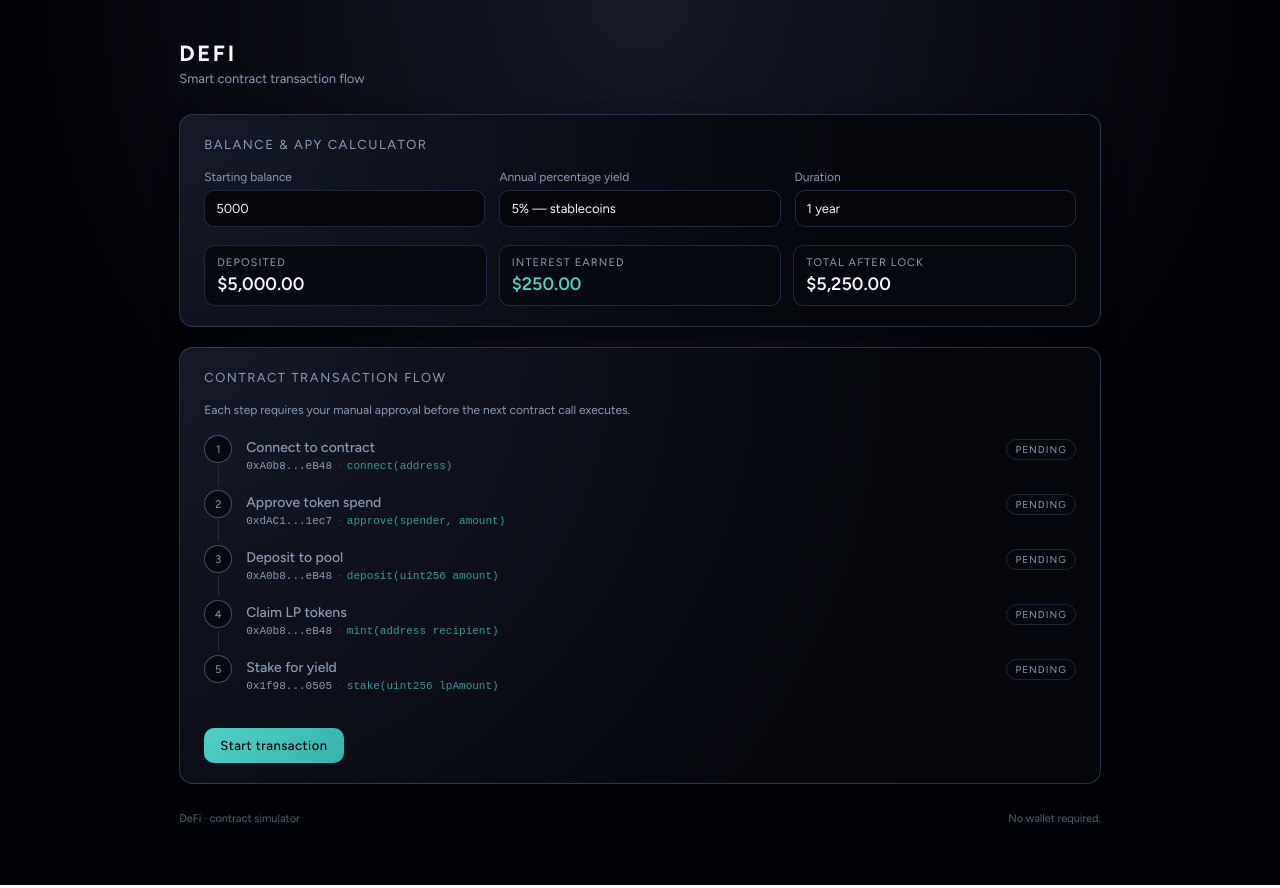
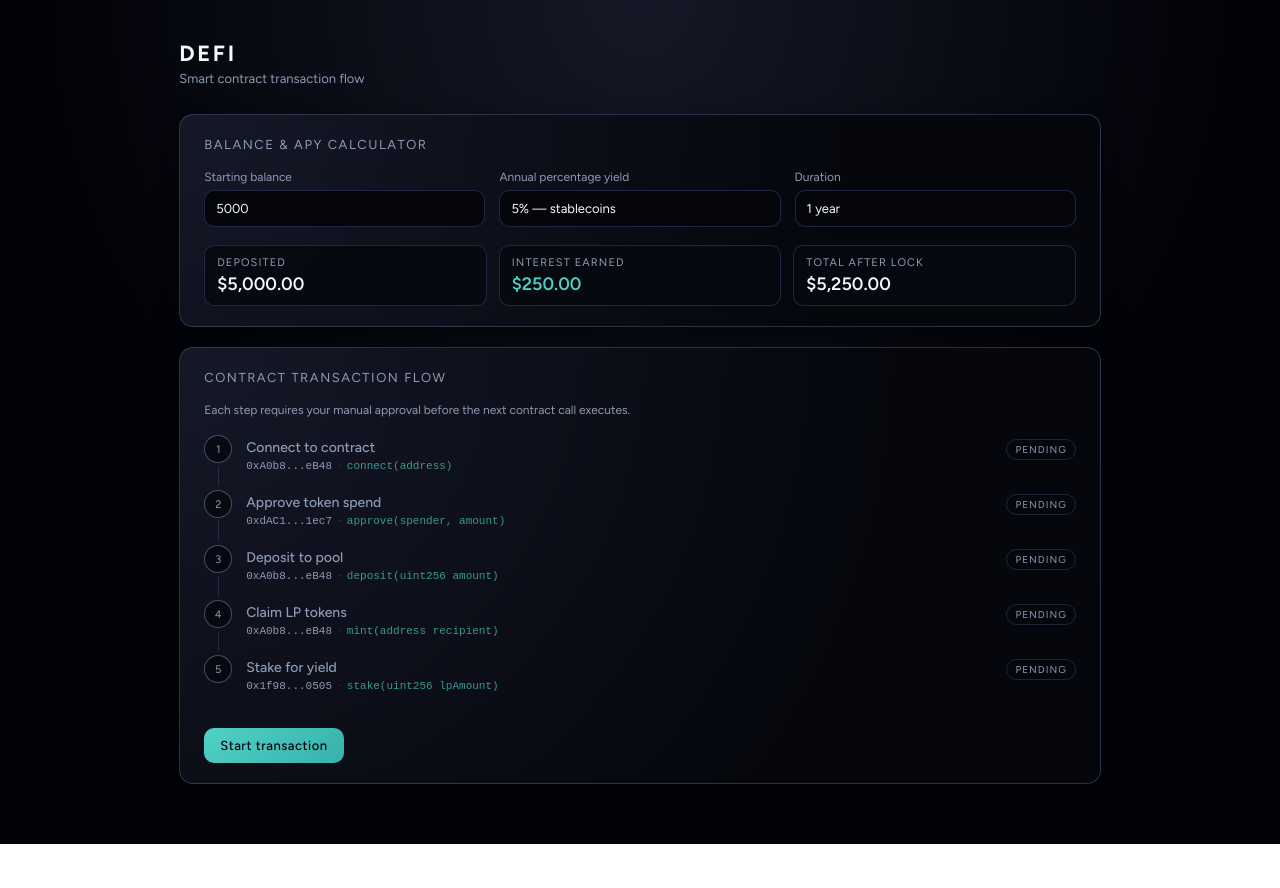
Before and after one commit to Sidsmartz/JT, a React (Vite) app in the folder defi/: page / in a window 1280 px wide. After the commit the page ends 847 px from the top, so only its background shows below. Built offline with nearby package versions, Linux system fonts and the light colour scheme.

Commit message:
Removed Footer

```diff
--- a/defi/src/main.tsx
+++ b/defi/src/main.tsx
@@ -292,11 +292,6 @@ function App() {
           </div>
         </section>
       </main>
-
-      <footer>
-        <span>DeFi · contract simulator</span>
-        <span>No wallet required.</span>
-      </footer>
     </div>
   )
 }
```
